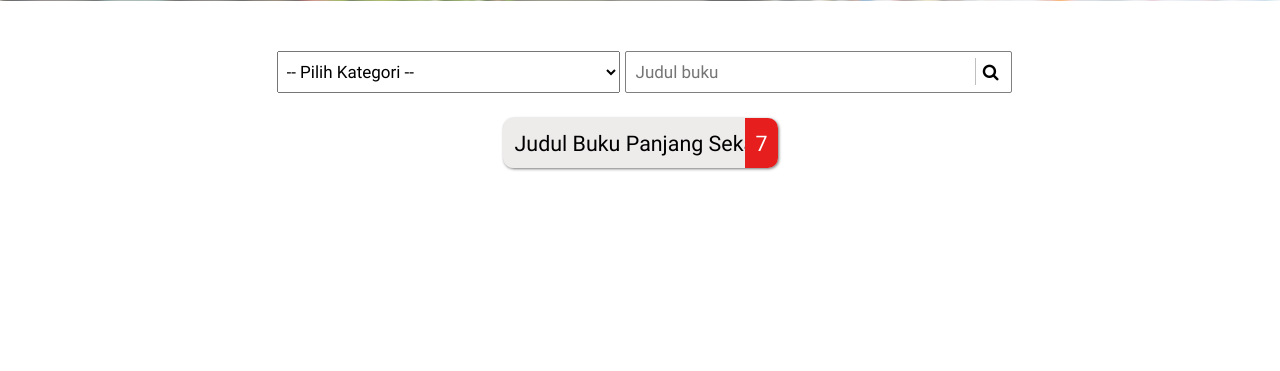
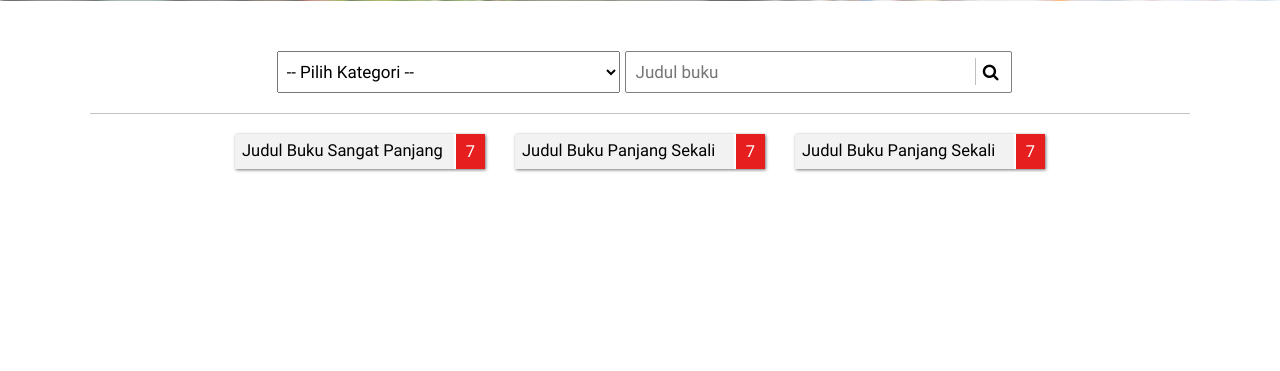
Before and after one commit to WildanZq/ProjectLibrary, a CodeIgniter app: page /database/ in a window 1280 px wide. Shown: the part 799-1170 px from the top of the page. Run offline with CodeIgniter, Linux system fonts and the light colour scheme.

Commit message:
Adding Book List Layout

```diff
--- a/application/views/index_view.php
+++ b/application/views/index_view.php
@@ -101,10 +101,24 @@
                     </div>
                 </form>
             </div>
+            <div class="popup">
+              <div class="dark"></div>
+            </div>
             <div class="book-list">
-              <div class="book-item">
-                <div><span>Judul Buku Panjang Sekali</span></div>
+              <div class="book-item" onclick="showDetailBuku()" title="Click to view more">
+                <div><span class="judul">Judul Buku Sangat Panjang Sekali Judul Buku Sangat Panjang Sekali</span></div>
                 <div>7</div>
+                <div class="av"><span>Available</span></div>
+              </div>
+              <div class="book-item" onclick="showDetailBuku()" title="Click to view more">
+                <div><span class="judul">Judul Buku Panjang Sekali</span></div>
+                <div>7</div>
+                <div class="av"><span>Available</span></div>
+              </div>
+              <div class="book-item" onclick="showDetailBuku()" title="Click to view more">
+                <div><span class="judul">Judul Buku Panjang Sekali</span></div>
+                <div>7</div>
+                <div class="av"><span>Available</span></div>
               </div>
             </div>
         </div>
--- a/assets/css/index_style.css
+++ b/assets/css/index_style.css
@@ -116,42 +116,41 @@
     display: flex;
     justify-content: center;
     width: 100%;
+    padding-bottom: 10px;
 }
 .book-list {
-    margin-top: 20px;
+    margin-top: 10px;
+    padding-top: 10px;
     display: flex;
     flex-wrap: wrap;
     justify-content: center;
     align-items: flex-start;
+    border-top: thin solid #c3c3c3;
 }
 .book-item {
-    border-radius: 10px;
-    padding-left: 5px;
     box-shadow: 1px 1px 3px #777777;
-    height: 50px;
-    width: 270px;
-    background: #eeebeb;
+    height: 35px;
+    width: 250px;
+    background: #f2f2f2;
     overflow: hidden;
-    margin: 5px 55px;
+    margin: 10px 15px;
     position: relative;
     cursor: pointer;
-    display: flex;
-    align-items: center;
-}
-.book-item:hover {
-    border-radius: 0;
 }
 .book-item * {
-    font-size: .65em;
+    font-size: .5em;
 }
-.book-item span {
+.book-item span, .book-item .judul {
     font-size: 1em;
 }
-.book-item div:first-child {
+.book-item .judul {
+  line-height: 2;
+}
+.book-item > div:first-child {
     margin: 0;
     padding: 7px;
+    padding-top: 0;
     overflow: hidden;
-    width: auto;
 }
 .book-item div:nth-child(2) {
    position: absolute;
@@ -159,10 +158,27 @@
    top: 0;
    color: white;
    background: #e61e1e;
+   border-left: 2px solid white;
    height: 100%;
    padding: 0 10px;
    display: flex;
    align-items: center;
+   z-index: 5;
+}
+.book-item .av {
+  overflow: hidden;
+  width: 0;
+  position: absolute;
+  padding-top: 7px;
+  text-align: center;
+  right: 0;
+  top: 0;
+  height: 100%;
+  color: white;
+  background: rgba(227, 9, 9, 0.83);
+}
+.book-item:hover .av {
+  width: 100%;
 }
 .s-wrapper {
     padding: 0;
@@ -212,4 +228,9 @@
     .s-wrapper input {
         margin: 0;
     }
+    .book-item {
+      margin: 10px 5px;
+      width: 100%;
+      max-width: 300px;
+    }
 }
```
